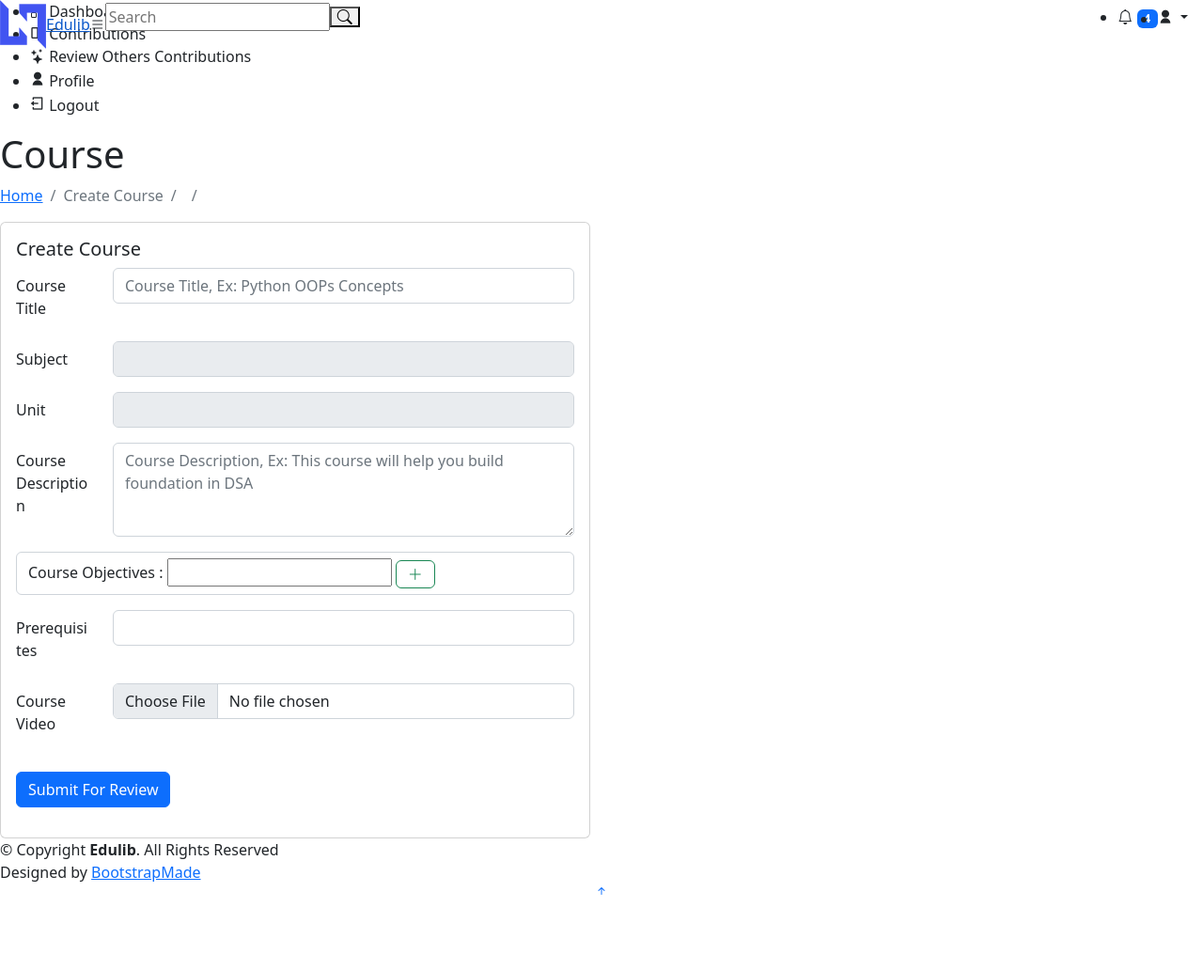
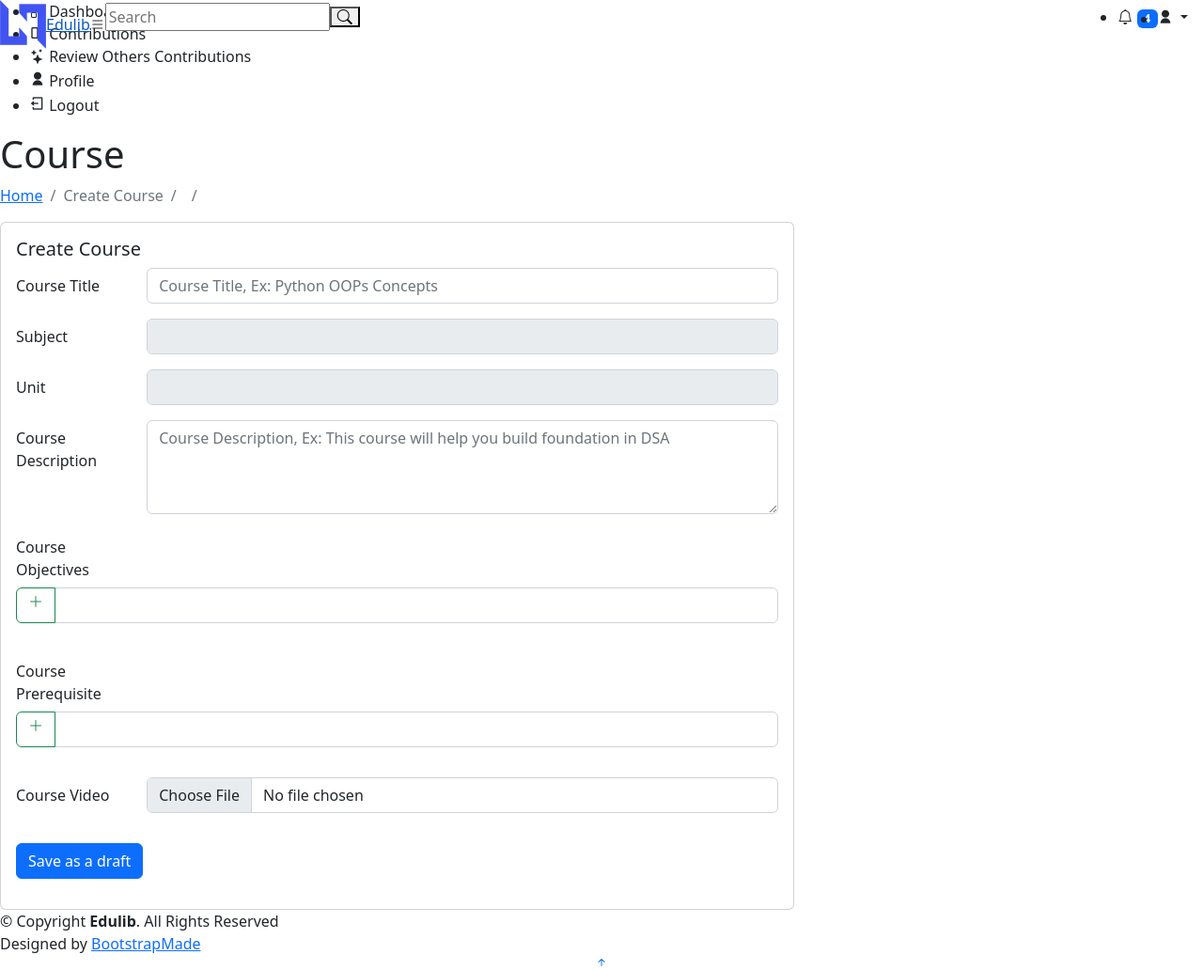
Before and after one commit to Prakhar29Sharma/Python-Project, a Django app: template Edulib/Contributor/templates/Contributor/create_content.html in a window 1280 px wide. Shown: the whole page at 94% size. Before the commit the page ends 952 px from the top, so only its background shows below. Run offline with Django 4.2, Linux system fonts and the light colour scheme; the template is opened without the code that fills it, so the values that code supplies are empty; some libraries are stand-ins or nearby versions.

```diff
--- a/Edulib/Contributor/templates/Contributor/create_content.html
+++ b/Edulib/Contributor/templates/Contributor/create_content.html
@@ -33,7 +33,7 @@
 
         <section class="section">
             <div class="row">
-                <div class="col-lg-6">
+                <div class="col-lg-8">
                     <div class="card">
                         <div class="card-body">
                             <h5 class="card-title">Create Course</h5>
@@ -64,7 +64,7 @@
                                 <div class="row mb-3">
                                   <label for="course_desc" class="col-sm-2 col-form-label">Course Description</label>
                                   <div class="col-sm-10">
-                                    <textarea id="course_desc" class="form-control" style="height: 100px" placeholder="Course Description, Ex: This course will help you build foundation in DSA"></textarea>
+                                    <textarea name="course_description" id="course_desc" class="form-control" style="height: 100px" placeholder="Course Description, Ex: This course will help you build foundation in DSA"></textarea>
                                   </div>
                                 </div>
 
@@ -75,23 +75,35 @@
 <!--                                  </div>-->
 <!--                                </div>-->
                                 <div class="row mb-3">
-                                    <div class="field_wrapper">
-                                      <div class="form-control col-xs-2">
-                                        <label>Course Objectives :</label>
-
-                                          <input type="text" name="field_name[]" value="" />
+                                  <label for="course_objectives" class="col-sm-2 col-form-label">Course Objectives</label>
+                                    <div class="field_wrapper ">
+                                      <div class="input-group mb-3">
                                           <a href="javascript:void(0);" class="add_button btn btn-outline-success" title="Add field">
                                           <span class="bi bi-plus-lg"></span></a>
+                                          <input id="course_objectives" type="text" name="objectives" value="" class="form-control " placeholder="" aria-label="Example text with button addon" aria-describedby="button-addon1" />
                                     </div>
                                   </div>
                                  </div>
 
+<!--                                <div class="row mb-3">-->
+<!--                                  <label for="course_prerequisite" class="col-sm-2 col-form-label">Prerequisites </label>-->
+<!--                                  <div class="col-sm-10">-->
+<!--                                    <input name="course_prerequisite" id="course_prerequisite" type="text" class="form-control" required>-->
+<!--                                  </div>-->
+<!--                                </div>-->
+
+                                <!-- prerequisites -->
                                 <div class="row mb-3">
-                                  <label for="course_prerequisite" class="col-sm-2 col-form-label">Prerequisites </label>
-                                  <div class="col-sm-10">
-                                    <input name="course_prerequisite" id="course_prerequisite" type="text" class="form-control" required>
+                                  <label for="course_prerequisite" class="col-sm-2 col-form-label">Course Prerequisite</label>
+                                    <div class="field_wrapper2">
+                                      <div class="input-group mb-3">
+                                          <a href="javascript:void(0);" class="add_button btn btn-outline-success" title="Add field">
+                                          <span class="bi bi-plus-lg"></span></a>
+                                          <input id="course_prerequisite" type="text" name="prerequisites" value="" class="form-control" placeholder="" aria-label="Example text with button addon" aria-describedby="button-addon1" />
                                     </div>
                                   </div>
+                                </div>
+                              <!-- endof prerequisite -->
 
                                 <div class="row mb-3">
                                   <label for="course_video" class="col-sm-2 col-form-label">Course Video</label>
@@ -108,7 +120,7 @@
 
                                 <div class="row mb-3">
                                   <div class="col-sm-10">
-                                    <button type="submit" class="btn btn-primary">Submit For Review</button>
+                                    <button type="submit" class="btn btn-primary">Save as a draft</button>
                                   </div>
                                 </div>
                             </form>
@@ -121,20 +133,33 @@
     </main><!-- End #main -->
 
     {% include 'Contributor/footer.html' %}
-    <script>
+    <script type="text/javascript">
+
       $(document).ready(function(){
           var maxField = 5; //Input fields increment limitation
           var addButton = $('.add_button'); //Add button selector
-            var wrapper = $('.field_wrapper'); //Input field wrapper
-            var fieldHTML = '<div class="field_wrapper form-control col-xs-2"><input type="text" name="field_name[]" value=""/>&nbsp;<a href="javascript:void(0);" class="remove_button btn btn-outline-danger"><span class="bi bi-x-lg"></span></a></div>'; //New input field html
+          var wrapper = ('.field_wrapper'); //Input field wrapper
+          //var fieldHTML ='<div class="field_wrapper"><input type="text" name="field_name[]" value=""/>&nbsp;<a href="javascript:void(0);" class="remove_button btn btn-outline-danger"><span class="bi bi-x-lg"></span></a></div>'; //New input field html
+
+        var fieldHTML= '<div class="field_wrapper "><div class="input-group mb-3"><a href="javascript:void(0);" class="remove_button btn btn-outline-danger"><span class="bi bi-x-lg"></span></a><input type="text" name="objectives" value="" class="form-control" placeholder="" aria-label="Example text with button addon" aria-describedby="button-addon1"/></div></div>'
+
+
           var x = 1; //Initial field counter is 1
 
           //Once add button is clicked
-            $(addButton).click(function(){
-                //Check maximum number of input fields
-                if(x < maxField){
-                    x++; //Increment field counter
-                    $(wrapper).append(fieldHTML); //Add field html
+          // $(addButton).click(function(){
+          //     //Check maximum number of input fields
+          //     if(x < maxField){
+          //         x++; //Increment field counter
+          //         $theWrapper.append(fieldHTML); //Add field html
+          //     }
+          // });
+
+          $(addButton).click(function(){ //Once add button is clicked
+          var theWrapper = $(this).closest(wrapper);
+          var x = theWrapper.children().length;
+          if( x < maxField){ //Check maximum number of input fields
+            theWrapper.append(fieldHTML);
           }
       });
 
@@ -147,4 +172,41 @@
       });
 
       </script>
+        <script>
+            $(document).ready(function(){
+          var maxField = 5; //Input fields increment limitation
+          var addButton = $('.add_button'); //Add button selector
+          var wrapper = ('.field_wrapper2'); //Input field wrapper
+          //var fieldHTML ='<div class="field_wrapper"><input type="text" name="field_name[]" value=""/>&nbsp;<a href="javascript:void(0);" class="remove_button btn btn-outline-danger"><span class="bi bi-x-lg"></span></a></div>'; //New input field html
+
+        var fieldHTML= '<div class="field_wrapper "><div class="input-group mb-3"><a href="javascript:void(0);" class="remove_button btn btn-outline-danger"><span class="bi bi-x-lg"></span></a><input type="text" name="prerequisites" value="" class="form-control" placeholder="" aria-label="Example text with button addon" aria-describedby="button-addon1"/></div></div>'
+
+
+          var x = 1; //Initial field counter is 1
+
+          //Once add button is clicked
+          // $(addButton).click(function(){
+          //     //Check maximum number of input fields
+          //     if(x < maxField){
+          //         x++; //Increment field counter
+          //         $theWrapper.append(fieldHTML); //Add field html
+          //     }
+          // });
+
+          $(addButton).click(function(){ //Once add button is clicked
+          var theWrapper = $(this).closest(wrapper);
+          var x = theWrapper.children().length;
+          if( x < maxField){ //Check maximum number of input fields
+            theWrapper.append(fieldHTML);
+          }
+      });
+
+          //Once remove button is clicked
+          $(wrapper).on('click', '.remove_button', function(e){
+              e.preventDefault();
+              $(this).parent('div').remove(); //Remove field html
+              x--; //Decrement field counter
+          });
+      });
+        </script>
 {% endblock %}
```
Also changed, not shown: Edulib/Contributor/views.py (+34 -2 lines), Edulib/Contributor/migrations/0005_contributorprofile_isprofilecomplete.py (added), Edulib/Contributor/migrations/0006_remove_contributorprofile_isprofilecomplete.py (added). Lines whose indentation alone changed are shown as unchanged.
